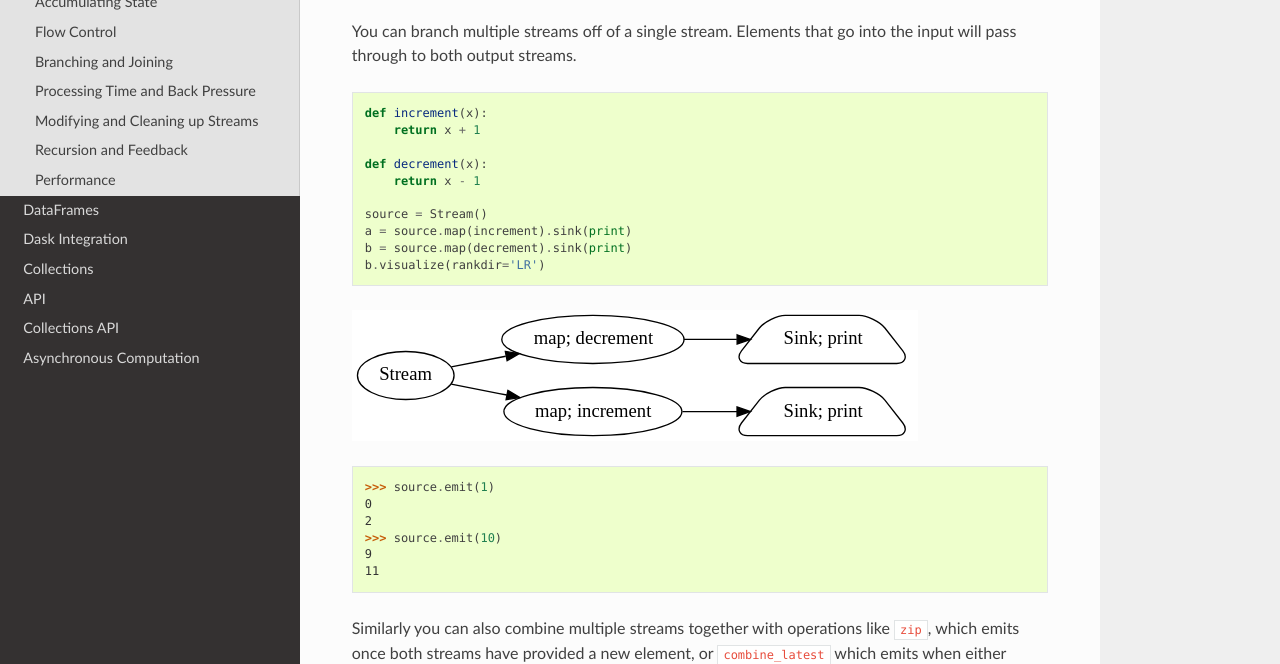
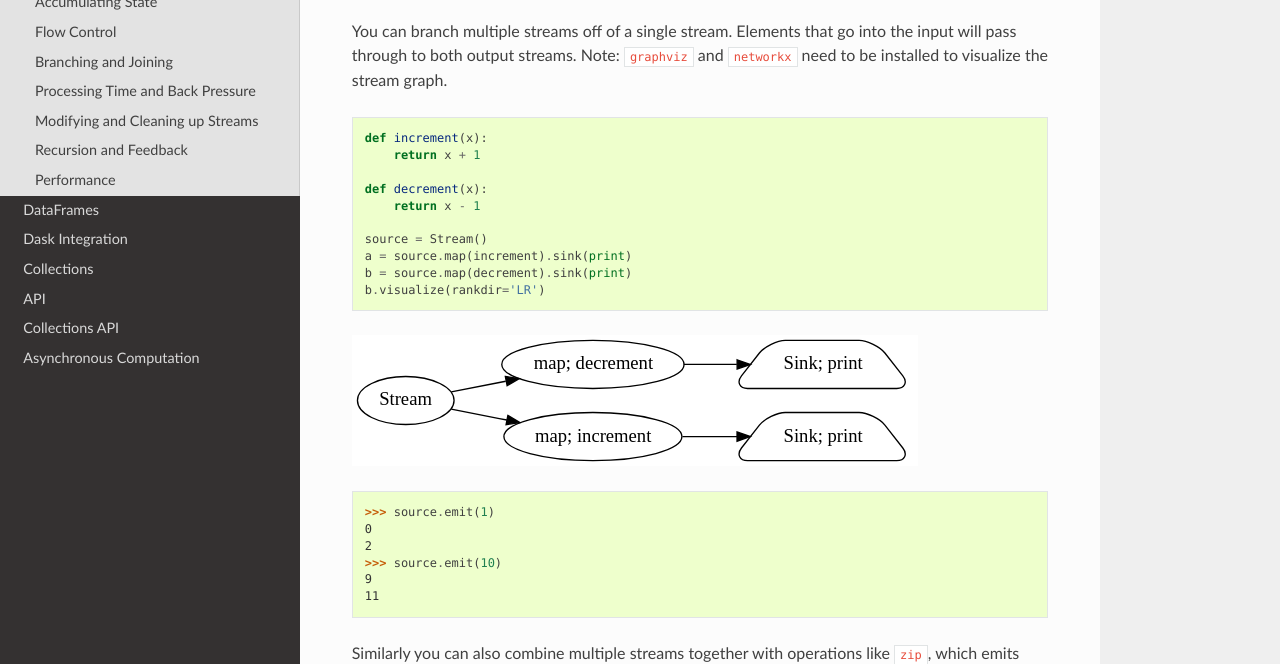
Before and after one commit to python-streamz/streamz, a Sphinx documentation site: the page built from docs/source/core.rst, in a window 1280 px wide and 900 px high, scrolled down 2799 px, cut to the strip 236-900 px from the top of the window. Built offline with Sphinx 7.4.7 and the Read the Docs theme 2.0.0, drawn with Linux system fonts in a browser that asks for light colours.

Commit message:
Update core.rst
added mention for `graphviz` and `networkx`

```diff
--- a/docs/source/core.rst
+++ b/docs/source/core.rst
@@ -156,7 +156,8 @@ Branching and Joining
    zip_latest
 
 You can branch multiple streams off of a single stream.  Elements that go into
-the input will pass through to both output streams.
+the input will pass through to both output streams.  Note: ``graphviz`` and
+``networkx`` need to be installed to visualize the stream graph.
 
 .. code-block:: python
 
```
